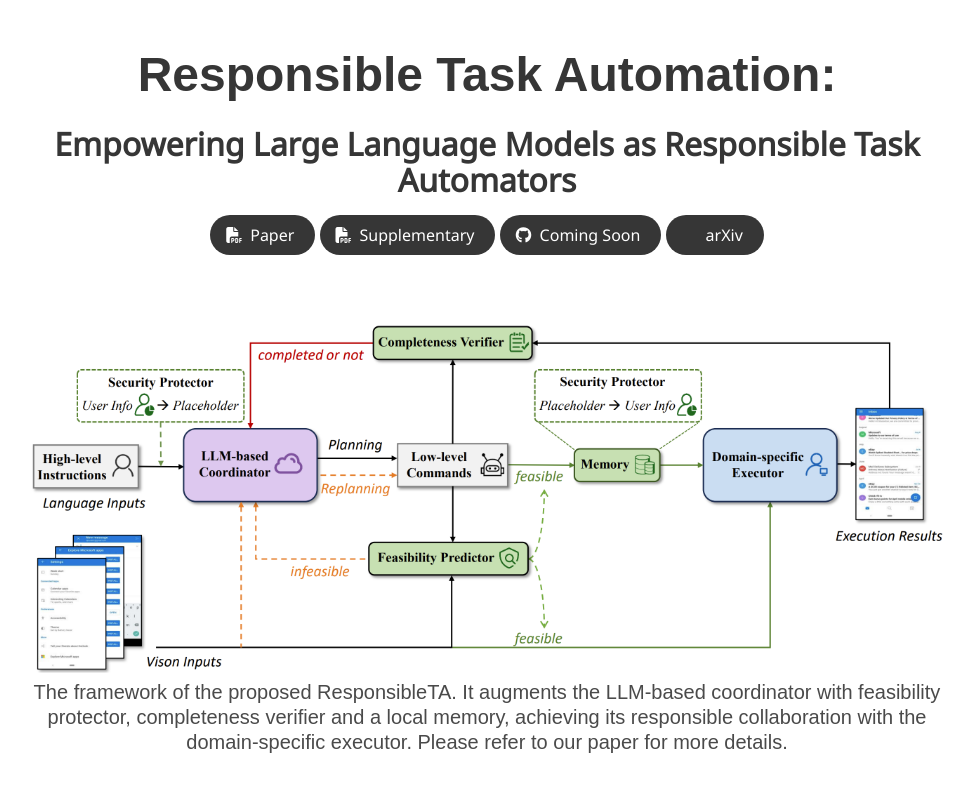
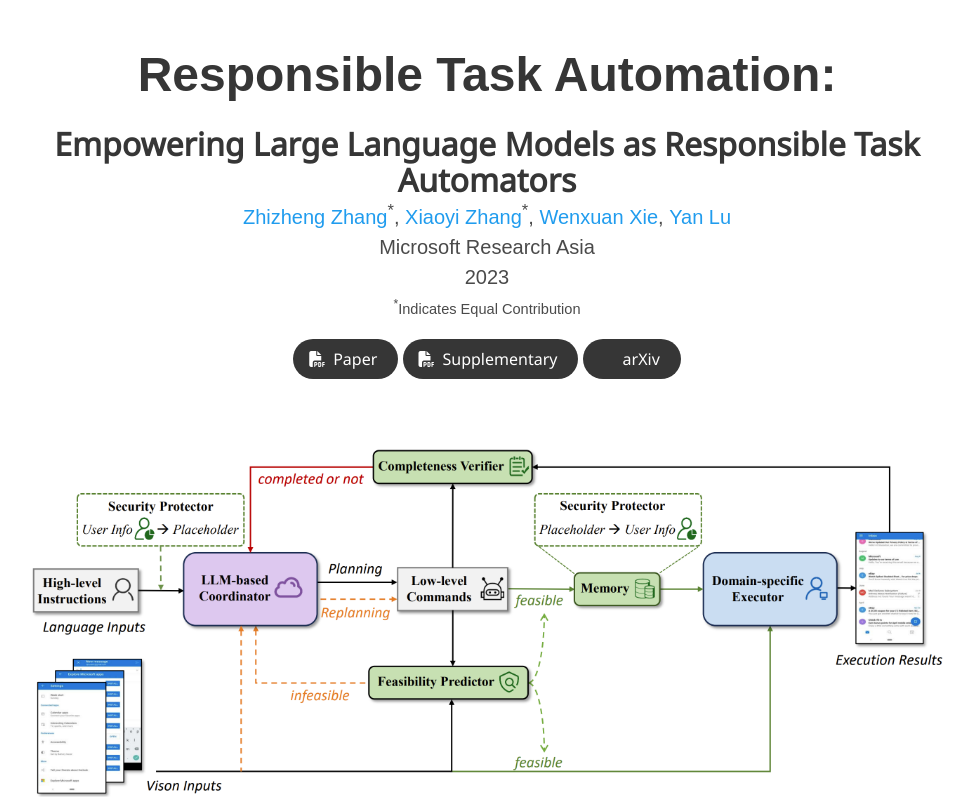
Before and after one commit to task-automation-research/responsible_task_automation, a plain HTML site: page index.html in a window 1280 px wide. Shown: the top 800 px of the page, without its empty margins (153-1127 px from the left). Drawn offline with nearby package versions, Linux system fonts and the light colour scheme; some icons are missing; a web font is replaced by a local one.

Commit message:
update author information

```diff
--- a/index.html
+++ b/index.html
@@ -56,18 +56,21 @@
             <span class="title is-3">Empowering Large Language Models as Responsible Task Automators</span>
             <div class="is-size-5 publication-authors">
               <!-- Paper authors -->
-              <!-- <span class="author-block">
-                <a href="FIRST AUTHOR PERSONAL LINK" target="_blank">First Author</a><sup>*</sup>,</span> -->
-                <!-- <span class="author-block">
-                  <a href="SECOND AUTHOR PERSONAL LINK" target="_blank">Second Author</a><sup>*</sup>,</span> -->
-                  <!-- <span class="author-block">
-                    <a href="THIRD AUTHOR PERSONAL LINK" target="_blank">Third Author</a> -->
+              <span class="author-block">
+                <a href="https://www.microsoft.com/en-us/research/people/zhizzhang/" target="_blank">Zhizheng Zhang</a><sup>*</sup>,</span>
+                <span class="author-block">
+                  <a href="https://www.microsoft.com/en-us/research/people/xiaoyizhang/" target="_blank">Xiaoyi Zhang</a><sup>*</sup>,</span>
+                  <span class="author-block">
+                    <a href="https://www.microsoft.com/en-us/research/people/wenxie/" target="_blank">Wenxuan Xie</a>,
+                  </span>
+                  <span class="author-block">
+                    <a href="https://www.microsoft.com/en-us/research/people/yanlu/" target="_blank">Yan Lu</a>
                   </span>
                   </div>
 
                   <div class="is-size-5 publication-authors">
-                    <!-- <span class="author-block">Institution Name<br>Conferance name and year</span> -->
-                    <!-- <span class="eql-cntrb"><small><br><sup>*</sup>Indicates Equal Contribution</small></span> -->
+                    <span class="author-block">Microsoft Research Asia<br>2023</span>
+                    <span class="eql-cntrb"><small><br><sup>*</sup>Indicates Equal Contribution</small></span>
                   </div>
 
                   <div class="column has-text-centered">
@@ -95,7 +98,7 @@
                   </span>
 
                   <!-- Github link -->
-                  <span class="link-block">
+                  <!-- <span class="link-block">
                     <a href="https://github.com/YOUR REPO HERE" target="_blank"
                     class="external-link button is-normal is-rounded is-dark">
                     <span class="icon">
@@ -103,7 +106,7 @@
                     </span>
                     <span>Coming Soon</span>
                   </a>
-                </span>
+                </span> -->
 
                 <!-- ArXiv abstract Link -->
                 <span class="link-block">
@@ -202,7 +205,7 @@
   <div class="hero-body">
     <div class="container">
       <!-- Paper video. -->
-      <h2 class="title is-3">Feasibility predictor and completeness verifier</h2>
+      <h2 class="title is-3">Experiment Results</h2>
       <div class="columns is-centered has-text-centered">
         <div class="column is-four-fifths">
           <img src="static/images/exp_comparison.png" alt="MY ALT TEXT" />
```
